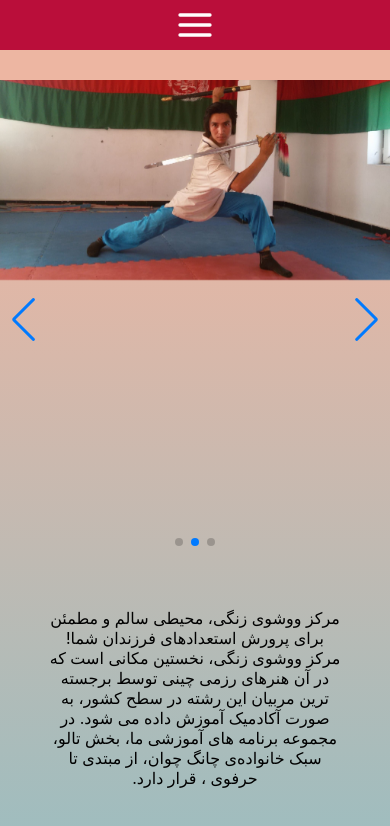
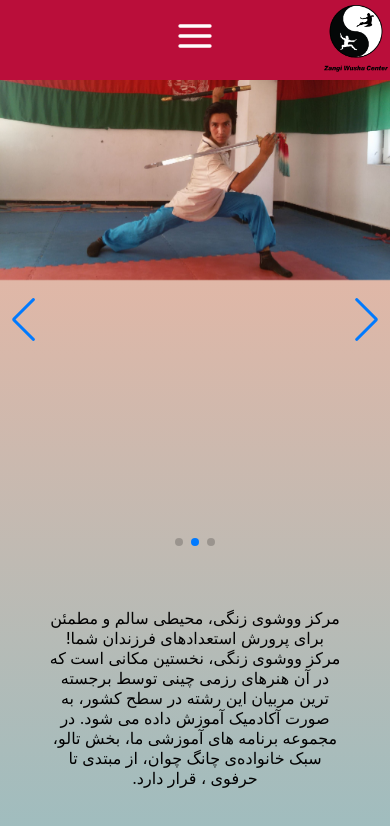
Before and after one commit to Wahid-Haidari/Zangi-Wushu-Center, a React (Create React App) app: page / in a window 390 px wide. Shown: the top 826 px of the page. Built offline with nearby package versions, Linux system fonts and the light colour scheme.

Commit message:
Fixed the mobile menu

```diff
--- a/src/components/home/Home.css
+++ b/src/components/home/Home.css
@@ -1,4 +1,4 @@
-.img__container{
+.img_container{
 
    height: 30rem;
    overflow:hidden;
--- a/src/components/home/Home.jsx
+++ b/src/components/home/Home.jsx
@@ -21,7 +21,7 @@ const cover_photos = [ {image: Image1}, {image: Image2}, {image: Image3} ];
 const Home = () => {
     return(
         <div className="container">
-            <div className=" img__container">
+            <div className=" img_container">
 
 
                 <Swiper className='swiper'
--- a/src/components/menu/Menu.css
+++ b/src/components/menu/Menu.css
@@ -1,27 +1,34 @@
 ul{
     list-style: none;
+    justify-content: center;
 }
 
 .nav_links{
     display: flex;
     gap: 3rem;
-    flex-direction: row-reverse;
-    padding-right: 6rem;
     color: white;
+    padding: 0.6rem;
     align-items: center;
-
 
 }
 
 .menu {
+    display: flex;
+    flex-direction: row-reverse;
     background-color: var(--color-red);
-    padding: 0.3rem;
     height: max-content;
     position: fixed;
-    z-index: 999;
+    z-index: 990;
     width: 100%;
 
+}
 
+.navigation {
+    display: flex;
+    flex-direction: row;
+    align-items: center;
+    padding-right: 3rem;
+    padding: 0.5rem;
 }
 
 .mobile_navigation {
@@ -32,34 +39,57 @@ ul{
     width: 4rem;
 }
 
+
 /*============ MEDIA QUERUES (MEDIUM DEVICES) ===============*/
 @media screen and (max-width: 1024px){
 
 }
 
 /*============ MEDIA QUERUES (SMALL DEVICES) ===============*/
+
+
 @media screen and (max-width: 600px){
+
+    .menu {
+        display: flex;
+        justify-content: center;
+        width: 100%;
+        height: 5rem;
+    }
 
     .navigation {
         display: none;
+
     }
 
     .mobile_navigation {
         display: flex;
-        flex-direction: column;
+        flex-direction: row;
+        justify-content: center;
+        padding-top: 1rem;
+        width: 100%;
+    }
+
+    .mobile_menu_options{
+        width: 100%;
         align-items: center;
+    }
 
+    .hamburger{
+        cursor: pointer;
     }
 
     .nav_links{
         display: flex;
         flex-direction: column;
-        align-items: center;
-        padding: 0;
         gap: 1rem;
+        height: max-content;
+        background-color: var(--color-red);
     }
 
-    .hamburger{
-        cursor: pointer;
-    }
+    .logo{
+        position:absolute;
+        right: 2px;
+        top: 5px;
+     }
 }
--- a/src/components/menu/Menu.jsx
+++ b/src/components/menu/Menu.jsx
@@ -2,16 +2,15 @@ import React from 'react';
 import './Menu.css';
 import Navigation from './navigation';
 import MobileNavigation from './MobileNavigation';
-
+import Logo from '../../assets/ZWC.png';
 
 const Menu = ({selectMenuOption}) => {
 
     return(
-        <div>
+        <div className="menu">
             <MobileNavigation selectMenuOption={selectMenuOption}/>
             <Navigation selectMenuOption={selectMenuOption}/>
         </div>
-
     );
 }
 
--- a/src/components/menu/MobileNavigation.jsx
+++ b/src/components/menu/MobileNavigation.jsx
@@ -2,15 +2,18 @@ import NavLinks from  './NavLinks';
 import './Menu.css';
 import {FiMenu}  from 'react-icons/fi';
 import {useState} from 'react';
+import Logo from '../../assets/ZWC.png';
 
 const MobileNavigation = ({selectMenuOption}) => {
 
     const [open, setOpen] = useState(false);
     return(
-        <nav className="menu mobile_navigation">
-            <FiMenu onClick={()=> setOpen(!open)}className='hamburger' size='40px' color='white'/>
-            {open && <NavLinks selectMenuOption={selectMenuOption}/>}
-
+        <nav className="mobile_navigation" dir="rtl">
+            <img className='logo' src={Logo} alt='Logo'></img>
+            <div className='mobile_menu_options'>
+                <FiMenu onClick={()=> setOpen(!open)} className='hamburger' size='40px' color='white'/>
+                {open && <NavLinks selectMenuOption={selectMenuOption}/>}
+            </div>
         </nav>
     );
 }
--- a/src/components/menu/NavLinks.jsx
+++ b/src/components/menu/NavLinks.jsx
@@ -1,4 +1,3 @@
-import Logo from '../../assets/ZWC.png';
 import './Menu.css';
 
 const NavLinks = ({selectMenuOption}) => {
@@ -10,7 +9,6 @@ const NavLinks = ({selectMenuOption}) => {
     return(
         <div>
         <ul className='nav_links'>
-            <li><img className='logo' src={Logo} alt='' onClick={()=>onClickMenuOption('home')} ></img></li>
             <li onClick={()=>onClickMenuOption('home')}>خانه</li>
             <li onClick={()=>onClickMenuOption('aboutUs')}>در باره ما</li>
             <li onClick={()=>onClickMenuOption('aboutWushu')}>در مورد ووشو</li>
--- a/src/components/menu/navigation.jsx
+++ b/src/components/menu/navigation.jsx
@@ -1,11 +1,14 @@
 import NavLinks from "./NavLinks";
 import './Menu.css';
+import Logo from '../../assets/ZWC.png';
 
 
 const Navigation = ({selectMenuOption}) => {
 
     return(
-        <nav className="menu navigation">
+
+        <nav className="navigation" dir="rtl">
+            <img className='logo' src={Logo} alt='Logo'></img>
             <NavLinks selectMenuOption={selectMenuOption}/>
         </nav>
     );
```
